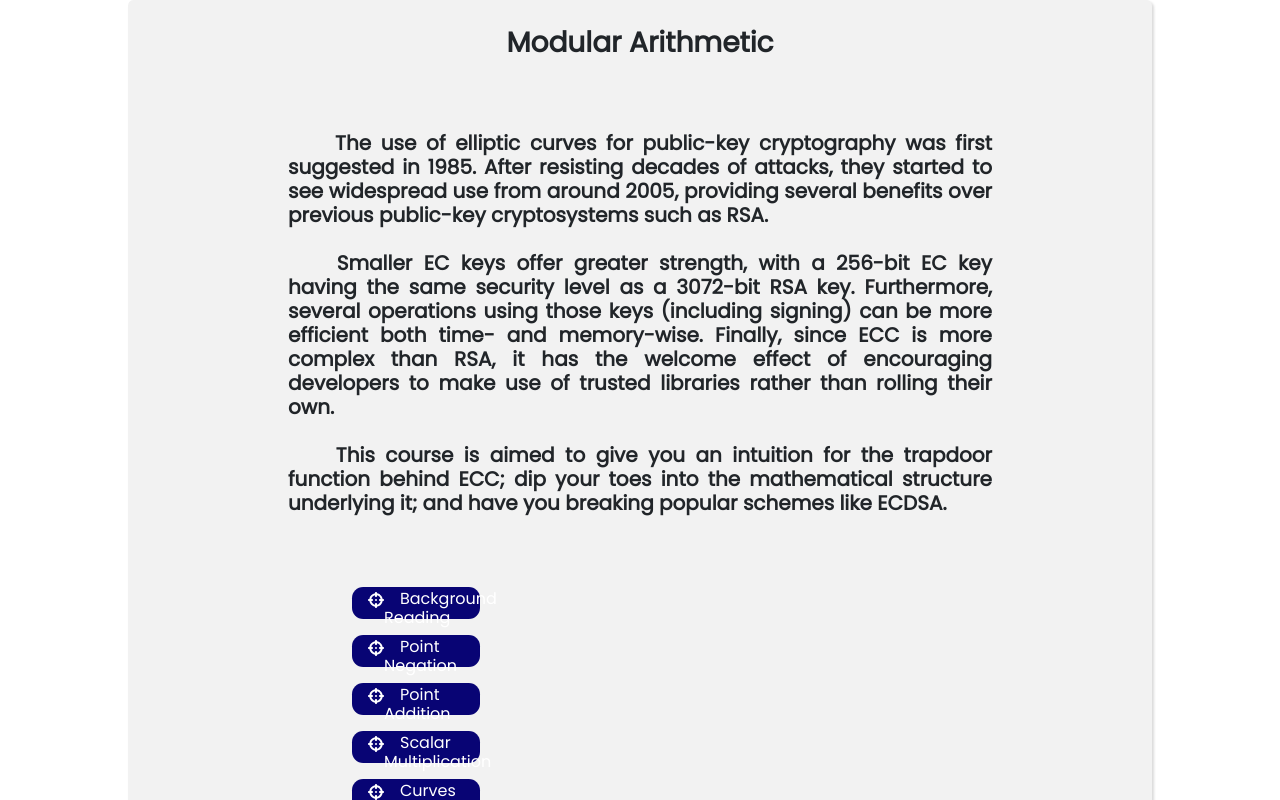
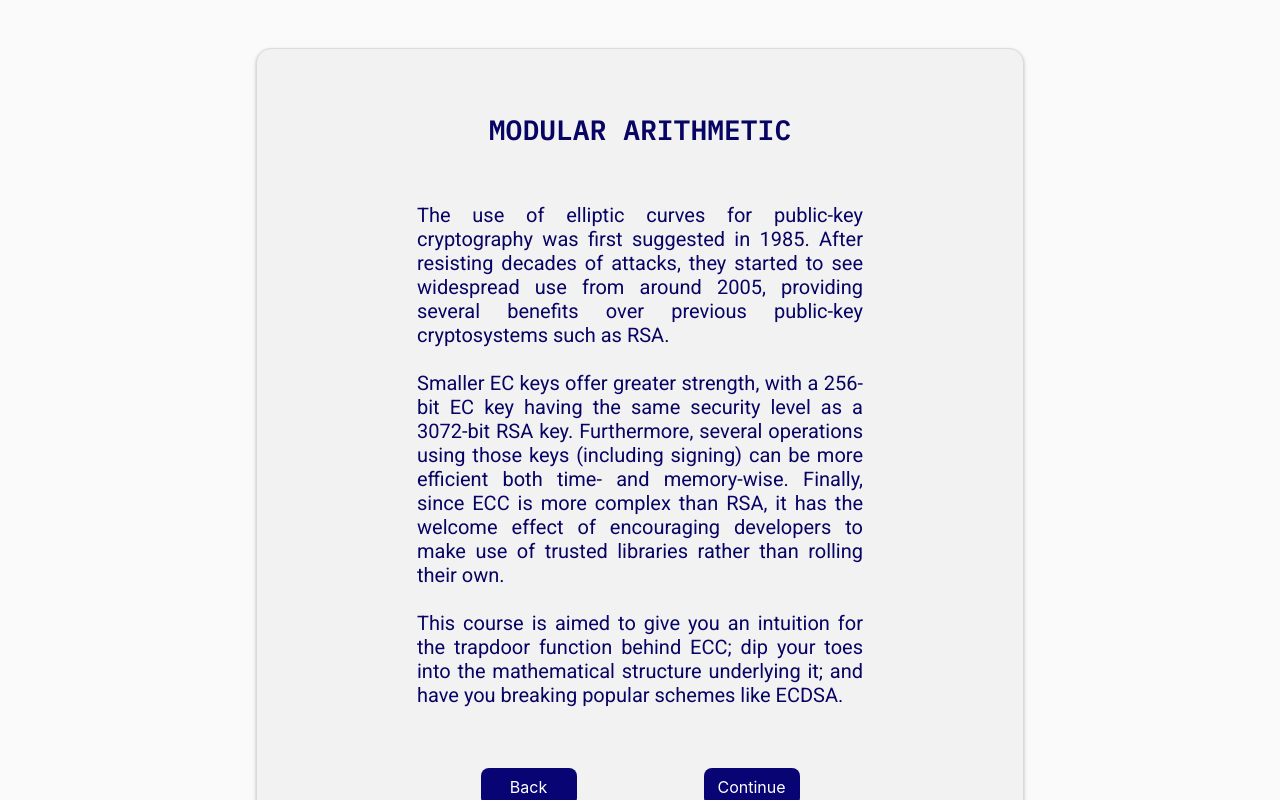
Before and after one commit to zepedrotrigo/zklands, a React (Create React App) app: page /modular_arithmetic/details in a window 1280 px wide. Shown: the top 800 px of the page. Built offline with nearby package versions, Linux system fonts and the light colour scheme.

Commit message:
BIG styling improvements

```diff
--- a/src/App.css
+++ b/src/App.css
@@ -1,11 +1,29 @@
-@import url("https://fonts.googleapis.com/css2?family=Poppins&display=swap");
+@import url('https://fonts.googleapis.com/css2?family=Roboto&display=swap');
+@import url('https://fonts.googleapis.com/css2?family=IBM+Plex+Mono:wght@600&display=swap');
 
-* {
-	font-family: 'Poppins', sans-serif;
+h3 {
+	font-family: 'IBM Plex Mono', monospace;
+	align-self: center;
+	color: #070464;
+	text-transform: uppercase;
+}
+
+h5 {
+	font-family: 'Roboto', sans-serif;
+	white-space: pre-wrap;
+	text-align: justify;
+	color: #070464;
+}
+
+h6 {
+	font-family: 'IBM Plex Mono', monospace;
+	align-self: center;
+	color: #070464;
+	margin-top: 0.5rem;
 }
 
 body {
-	background-color: white;
+	background-color: rgba(var(--b3f,250,250,250),1);
 }
 
 .cardsGroup {
@@ -26,28 +44,11 @@ body {
 	align-items: center;
 }
 
-.details-text {
-	padding-top: 4rem;
-}
-
 .align-center {
 	align-self: center;
 }
 
-.bold {
-	font-weight: bold;
+.md-spacing {
+	margin-top: 3rem;
+	margin-bottom: 3rem;
 }
-
-h5 {
-	white-space: pre-wrap;
-	text-align: justify;
-}
-
-p {
-	white-space: pre-wrap;
-	text-align: justify;
-}
-
-code {
-	white-space: pre-wrap;
-}
--- a/src/components/Card.css
+++ b/src/components/Card.css
@@ -1,14 +1,14 @@
 .card {
     height: 20rem;
     width: 15rem;
-    background-color: whitesmoke;
+    background-color: #F2F2F2;
     border-radius: 7%;
     text-align: center;
-    box-shadow: rgba(99, 99, 99, 0.2) 0px 2px 8px 0px;
+    box-shadow: rgba(50, 50, 93, 0.25) 0px 2px 5px -1px, rgba(0, 0, 0, 0.3) 0px 1px 3px -1px;
 }
 
 h6 {
-    margin-bottom: 3.5rem;
+    margin-bottom: 3rem;
 }
 
 img {
--- a/src/components/Container.css
+++ b/src/components/Container.css
@@ -1,4 +1,4 @@
-.container {
+.card-container {
 	height: 100%;
 	width: 80%;
 	background-color: #F2F2F2;
@@ -8,14 +8,30 @@
 	padding-bottom: 1rem;
 	display: flex;
 	flex-direction: column;
-	justify-content: space-around;
-	margin-bottom: 3rem;
-	box-shadow: rgba(0, 0, 0, 0.15) 1.95px 1.95px 2.6px;
-	border-radius: 0.5%;
+	margin-bottom: 4rem;
+	margin-top: 4rem;
+	border: 1px solid rgba(var(--b6a,219,219,219),1);
+	border-radius: 15px;
 	padding: 2%;
 }
 
-.container.bigger-padding {
+.container {
+	height: 100%;
+	width: 60%;
+	background-color: #F2F2F2;
+	text-align: left;
+	margin-top: 3rem;
+	margin-left: 20%;
+	margin-right: 20%;
+	padding-bottom: 1rem;
+	display: flex;
+	flex-direction: column;
+	justify-content: space-around;
+	margin-bottom: 3rem;
+	border: 1px solid rgba(var(--b6a,219,219,219),1);
+	border-radius: 15px;
+	box-shadow: rgba(50, 50, 93, 0.25) 0px 2px 5px -1px, rgba(0, 0, 0, 0.3) 0px 1px 3px -1px;
+	padding: 4rem;
 	padding-left: 10rem;
 	padding-right: 10rem;
 }
--- a/src/components/List.css
+++ /dev/null
@@ -1,31 +0,0 @@
-.list {
-    align-self: left;
-    margin-top: 4rem;
-    margin-left: 4rem;
-    margin-right: 32rem;
-
-}
-
-.list-item {
-    margin-bottom: 1rem;
-    background-color: #080474;
-    color: white;
-    display:flex;
-    justify-content:baseline;
-    border-radius: 0.7rem;
-    height: 2rem;
-
-}
-
-.list-text {
-    padding-top: 1.5%; /* TODO is not centered */
-    display: flex;
-}
-
-.list-span {
-    margin-left: 1rem;
-}
-
-.icon {
-    padding-bottom: 10px;
-}
--- a/src/components/List.js
+++ /dev/null
@@ -1,35 +0,0 @@
-import { Link, useLocation } from 'react-router-dom';
-import courses from '../json/courses.json';
-import "./List.css";
-import { FontAwesomeIcon } from '@fortawesome/react-fontawesome'
-import { faCrosshairs } from '@fortawesome/free-solid-svg-icons'
-
-function List(props) {
-    let location = useLocation().pathname;
-    let course = location.split("/")[1];
-
-    return (
-        <div className="list">
-            {displayContent(course)}
-        </div >
-    )
-}
-
-function displayContent(course) {
-    let content = [];
-    let ovr = courses[course]["topics"];
-
-    Object.keys(ovr).map(function (keyName, keyIndex) {
-        content.push(
-            <div className='list-item'>
-                <div className='list-text'>
-                    <span className='list-span icon'><FontAwesomeIcon icon={faCrosshairs}/></span>
-                    <h6><span className='list-span'>{ovr[keyName]}</span></h6>
-                </div>
-            </div>);
-    })
-
-    return content;
-}
-
-export default List;
--- a/src/json/courses.json
+++ b/src/json/courses.json
@@ -2,7 +2,7 @@
     "applied_cryptography": {
         "name": "Applied Cryptography",
         "overview": [
-            "\tThe use of elliptic curves for public-key cryptography was first suggested in 1985. After resisting decades of attacks, they started to see widespread use from around 2005, providing several benefits over previous public-key cryptosystems such as RSA.\n\n\tSmaller EC keys offer greater strength, with a 256-bit EC key having the same security level as a 3072-bit RSA key. Furthermore, several operations using those keys (including signing) can be more efficient both time- and memory-wise. Finally, since ECC is more complex than RSA, it has the welcome effect of encouraging developers to make use of trusted libraries rather than rolling their own.\n\n\tThis course is aimed to give you an intuition for the trapdoor function behind ECC; dip your toes into the mathematical structure underlying it; and have you breaking popular schemes like ECDSA.\n"
+            "The use of elliptic curves for public-key cryptography was first suggested in 1985. After resisting decades of attacks, they started to see widespread use from around 2005, providing several benefits over previous public-key cryptosystems such as RSA.\n\nSmaller EC keys offer greater strength, with a 256-bit EC key having the same security level as a 3072-bit RSA key. Furthermore, several operations using those keys (including signing) can be more efficient both time- and memory-wise. Finally, since ECC is more complex than RSA, it has the welcome effect of encouraging developers to make use of trusted libraries rather than rolling their own.\n\nThis course is aimed to give you an intuition for the trapdoor function behind ECC; dip your toes into the mathematical structure underlying it; and have you breaking popular schemes like ECDSA.\n"
         ],
         "topics": [
             "Background Reading",
@@ -60,7 +60,7 @@
     "modular_arithmetic": {
         "name": "Modular Arithmetic",
         "overview": [
-            "\tThe use of elliptic curves for public-key cryptography was first suggested in 1985. After resisting decades of attacks, they started to see widespread use from around 2005, providing several benefits over previous public-key cryptosystems such as RSA.\n\n\tSmaller EC keys offer greater strength, with a 256-bit EC key having the same security level as a 3072-bit RSA key. Furthermore, several operations using those keys (including signing) can be more efficient both time- and memory-wise. Finally, since ECC is more complex than RSA, it has the welcome effect of encouraging developers to make use of trusted libraries rather than rolling their own.\n\n\tThis course is aimed to give you an intuition for the trapdoor function behind ECC; dip your toes into the mathematical structure underlying it; and have you breaking popular schemes like ECDSA.\n"
+            "The use of elliptic curves for public-key cryptography was first suggested in 1985. After resisting decades of attacks, they started to see widespread use from around 2005, providing several benefits over previous public-key cryptosystems such as RSA.\n\nSmaller EC keys offer greater strength, with a 256-bit EC key having the same security level as a 3072-bit RSA key. Furthermore, several operations using those keys (including signing) can be more efficient both time- and memory-wise. Finally, since ECC is more complex than RSA, it has the welcome effect of encouraging developers to make use of trusted libraries rather than rolling their own.\n\nThis course is aimed to give you an intuition for the trapdoor function behind ECC; dip your toes into the mathematical structure underlying it; and have you breaking popular schemes like ECDSA.\n"
         ],
         "topics": [
             "Background Reading",
@@ -118,7 +118,7 @@
     "discrete_maths": {
         "name": "Discrete Maths",
         "overview": [
-            "\tThe use of elliptic curves for public-key cryptography was first suggested in 1985. After resisting decades of attacks, they started to see widespread use from around 2005, providing several benefits over previous public-key cryptosystems such as RSA.\n\n\tSmaller EC keys offer greater strength, with a 256-bit EC key having the same security level as a 3072-bit RSA key. Furthermore, several operations using those keys (including signing) can be more efficient both time- and memory-wise. Finally, since ECC is more complex than RSA, it has the welcome effect of encouraging developers to make use of trusted libraries rather than rolling their own.\n\n\tThis course is aimed to give you an intuition for the trapdoor function behind ECC; dip your toes into the mathematical structure underlying it; and have you breaking popular schemes like ECDSA.\n"
+            "The use of elliptic curves for public-key cryptography was first suggested in 1985. After resisting decades of attacks, they started to see widespread use from around 2005, providing several benefits over previous public-key cryptosystems such as RSA.\n\nSmaller EC keys offer greater strength, with a 256-bit EC key having the same security level as a 3072-bit RSA key. Furthermore, several operations using those keys (including signing) can be more efficient both time- and memory-wise. Finally, since ECC is more complex than RSA, it has the welcome effect of encouraging developers to make use of trusted libraries rather than rolling their own.\n\nThis course is aimed to give you an intuition for the trapdoor function behind ECC; dip your toes into the mathematical structure underlying it; and have you breaking popular schemes like ECDSA.\n"
         ],
         "topics": [
             "Background Reading",
@@ -176,7 +176,7 @@
     "number_theory": {
         "name": "Number Theory",
         "overview": [
-            "\tThe use of elliptic curves for public-key cryptography was first suggested in 1985. After resisting decades of attacks, they started to see widespread use from around 2005, providing several benefits over previous public-key cryptosystems such as RSA.\n\n\tSmaller EC keys offer greater strength, with a 256-bit EC key having the same security level as a 3072-bit RSA key. Furthermore, several operations using those keys (including signing) can be more efficient both time- and memory-wise. Finally, since ECC is more complex than RSA, it has the welcome effect of encouraging developers to make use of trusted libraries rather than rolling their own.\n\n\tThis course is aimed to give you an intuition for the trapdoor function behind ECC; dip your toes into the mathematical structure underlying it; and have you breaking popular schemes like ECDSA.\n"
+            "The use of elliptic curves for public-key cryptography was first suggested in 1985. After resisting decades of attacks, they started to see widespread use from around 2005, providing several benefits over previous public-key cryptosystems such as RSA.\n\nSmaller EC keys offer greater strength, with a 256-bit EC key having the same security level as a 3072-bit RSA key. Furthermore, several operations using those keys (including signing) can be more efficient both time- and memory-wise. Finally, since ECC is more complex than RSA, it has the welcome effect of encouraging developers to make use of trusted libraries rather than rolling their own.\n\nThis course is aimed to give you an intuition for the trapdoor function behind ECC; dip your toes into the mathematical structure underlying it; and have you breaking popular schemes like ECDSA.\n"
         ],
         "topics": [
             "Background Reading",
--- a/src/views/Course.js
+++ b/src/views/Course.js
@@ -15,7 +15,7 @@ function Course() {
 
     return (
         <div>
-            <Container>
+            <Container extClass="card-container">
                 <div className='dynamic-content'>
                     <h3>{courses[course]["pages"][0]["title"]}</h3>
                     {displayContent(course, 0)} {/*TODO page number is hardcoded*/}
--- a/src/views/CourseDetails.js
+++ b/src/views/CourseDetails.js
@@ -4,7 +4,6 @@ import courses from '../json/courses.json';
 import '../App.css';
 import Container from '../components/Container';
 import Button from "../components/Button";
-import List from '../components/List';
 
 function CourseDetails() {
     let location = useLocation().pathname;
@@ -12,12 +11,11 @@ function CourseDetails() {
 
     return (
         <div>
-            <Container extClass="container bigger-padding">
-                <h3 className='align-center bolder'><strong>{courses[course]["name"]}</strong></h3>
-                <div className='details-text'>
+            <Container>
+                <h3 className='align-center'>{courses[course]["name"]}</h3>
+                <div>
                     {displayContent(course)}
                 </div>
-                <List></List>
                 <div className='buttonsGroup'>
                     <Link to='/zklands'>
                         <Button text="Back"></Button>
@@ -36,7 +34,7 @@ function displayContent(course) {
     let ovr = courses[course]["overview"];
 
     Object.keys(ovr).map(function (keyName, keyIndex) {
-        content.push(<h5><strong>{ovr[keyName]}</strong></h5>);
+        content.push(<h5 className='md-spacing'>{ovr[keyName]}</h5>);
     })
 
     return content;
```
Also changed, not shown: src/views/Home.js (+7 -7 lines).
